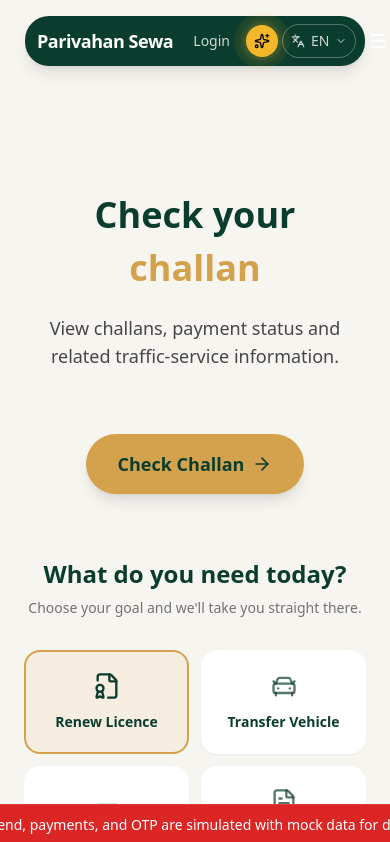
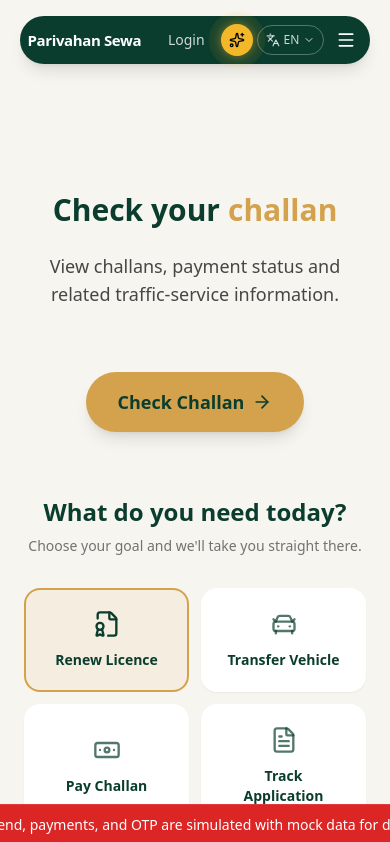
Before and after one commit to vaibhavvvvjain03/BUILD-WHAT-MOVES-INDIA, a Next.js app: page / in a window 390 px wide. Shown: the top 842 px of the page. Built offline with nearby package versions, Linux system fonts and the light colour scheme.

Commit message:
Fix hero text animation overlap and navbar mobile width

```diff
--- a/app/page.tsx
+++ b/app/page.tsx
@@ -68,30 +68,30 @@ export default function Home() {
       {/* ── Hero Section ── */}
       <section className="py-16 md:py-24 text-center">
         <h1 className="text-4xl md:text-5xl lg:text-6xl font-bold font-inter text-primary mb-6 leading-tight text-center flex flex-col items-center justify-center">
-          <motion.div layout className="flex flex-wrap justify-center items-center gap-x-3 gap-y-2">
-            <span className="relative grid items-center justify-items-center text-primary overflow-visible min-w-[200px]">
-              <AnimatePresence mode="popLayout">
+          <motion.div layout className="flex flex-wrap justify-center items-center gap-x-2 gap-y-2">
+            <span className="text-primary text-3xl md:text-5xl lg:text-6xl">
+              <AnimatePresence mode="wait">
                 <motion.span
                   key={`action-${lang}-${index}`}
-                  initial={{ opacity: 0, y: 20 }}
+                  initial={{ opacity: 0, y: 10 }}
                   animate={{ opacity: 1, y: 0 }}
-                  exit={{ opacity: 0, y: -20 }}
-                  transition={{ duration: 0.3, ease: "easeOut" }}
-                  className="whitespace-nowrap row-start-1 col-start-1"
+                  exit={{ opacity: 0, y: -10 }}
+                  transition={{ duration: 0.2, ease: "easeOut" }}
+                  className="inline-block"
                 >
                   {t(lang, `hero_action_${index}`)}
                 </motion.span>
               </AnimatePresence>
             </span>
-            <span className="relative grid items-center justify-items-center text-accent overflow-visible">
-              <AnimatePresence mode="popLayout">
+            <span className="text-accent text-3xl md:text-5xl lg:text-6xl">
+              <AnimatePresence mode="wait">
                 <motion.span
                   key={`${lang}-${index}`}
-                  initial={{ opacity: 0, y: 20 }}
+                  initial={{ opacity: 0, y: 10 }}
                   animate={{ opacity: 1, y: 0 }}
-                  exit={{ opacity: 0, y: -20 }}
-                  transition={{ duration: 0.3, ease: "easeOut" }}
-                  className="whitespace-nowrap row-start-1 col-start-1"
+                  exit={{ opacity: 0, y: -10 }}
+                  transition={{ duration: 0.2, ease: "easeOut" }}
+                  className="inline-block"
                 >
                   {words[index]}
                 </motion.span>
@@ -99,15 +99,15 @@ export default function Home() {
             </span>
           </motion.div>
         </h1>
-        <div className="relative h-[80px] md:h-[60px] flex items-start justify-center max-w-2xl mx-auto mb-10 overflow-hidden">
-          <AnimatePresence mode="popLayout">
+        <div className="relative min-h-[80px] md:min-h-[60px] flex items-start justify-center max-w-2xl mx-auto mb-10">
+          <AnimatePresence mode="wait">
             <motion.p
               key={`desc-${lang}-${index}`}
-              initial={{ opacity: 0, y: 20 }}
+              initial={{ opacity: 0, y: 10 }}
               animate={{ opacity: 1, y: 0 }}
-              exit={{ opacity: 0, y: -20 }}
-              transition={{ duration: 0.3, ease: "easeOut" }}
-              className="text-lg md:text-xl text-text/80 font-ibm-plex text-center absolute"
+              exit={{ opacity: 0, y: -10 }}
+              transition={{ duration: 0.2, ease: "easeOut" }}
+              className="text-lg md:text-xl text-text/80 font-ibm-plex text-center"
             >
               {t(lang, `hero_desc_${index}`)}
             </motion.p>
--- a/components/Navbar.tsx
+++ b/components/Navbar.tsx
@@ -196,13 +196,13 @@ export default function Navbar() {
 
   return (
     <div className="fixed top-4 left-4 right-4 z-[100] flex justify-center">
-      <nav className="relative w-full max-w-[95%] xl:max-w-7xl bg-primary text-white rounded-3xl xl:rounded-full px-3 py-2 xl:px-6 xl:py-3 shadow-lg flex flex-col xl:flex-row xl:items-center justify-between">
+      <nav className="relative w-full max-w-[98%] xl:max-w-7xl bg-primary text-white rounded-3xl xl:rounded-full px-2 py-2 md:px-6 md:py-3 shadow-lg flex flex-col xl:flex-row xl:items-center justify-between">
 
         {/* Top Row (Always visible) */}
-        <div className="flex items-center justify-between w-full">
+        <div className="flex items-center justify-between w-full min-w-0">
 
           {/* Logo */}
-          <Link href="/" className="font-bold font-inter text-lg xl:text-xl tracking-tight shrink-0 mr-2">
+          <Link href="/" className="font-bold font-inter text-[15px] sm:text-lg xl:text-xl tracking-tight shrink min-w-[100px] mr-1 truncate">
             Parivahan Sewa
           </Link>
 
@@ -325,10 +325,10 @@ export default function Navbar() {
               <button
                 onClick={() => setIsLangDropdownOpen(!isLangDropdownOpen)}
                 title="Change language"
-                className="flex items-center gap-1.5 px-2 py-1.5 md:px-3 rounded-full border border-white/30 text-white/80 hover:bg-white/10 hover:text-white text-sm font-medium transition-colors whitespace-nowrap"
+                className="flex items-center gap-1 md:gap-1.5 px-2 py-1.5 md:px-3 rounded-full border border-white/30 text-white/80 hover:bg-white/10 hover:text-white text-xs sm:text-sm font-medium transition-colors whitespace-nowrap"
               >
                 <Languages className="w-3.5 h-3.5" />
-                <RotatingLanguageText />
+                <span className="hidden sm:inline-block"><RotatingLanguageText /></span>
                 <span className="sm:hidden">{lang.toUpperCase()}</span>
                 <ChevronDown className={`w-3 h-3 transition-transform ${isLangDropdownOpen ? "rotate-180" : ""}`} />
               </button>
```
